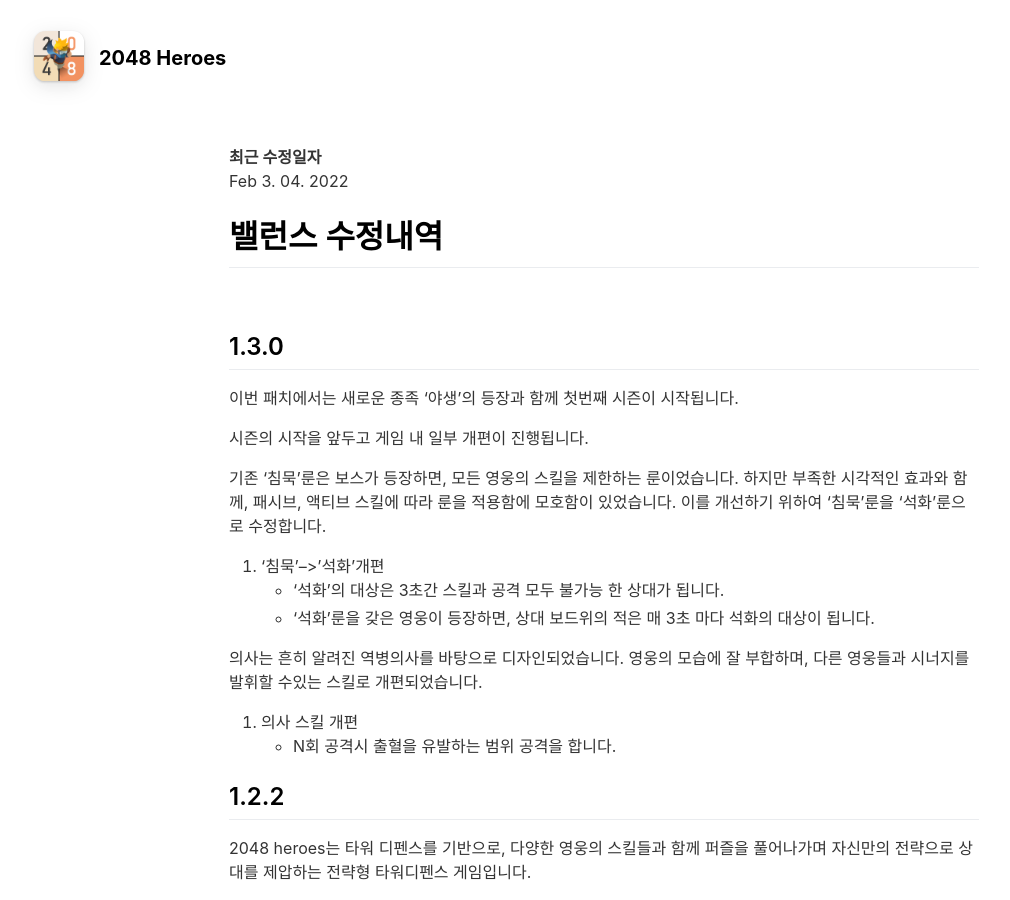
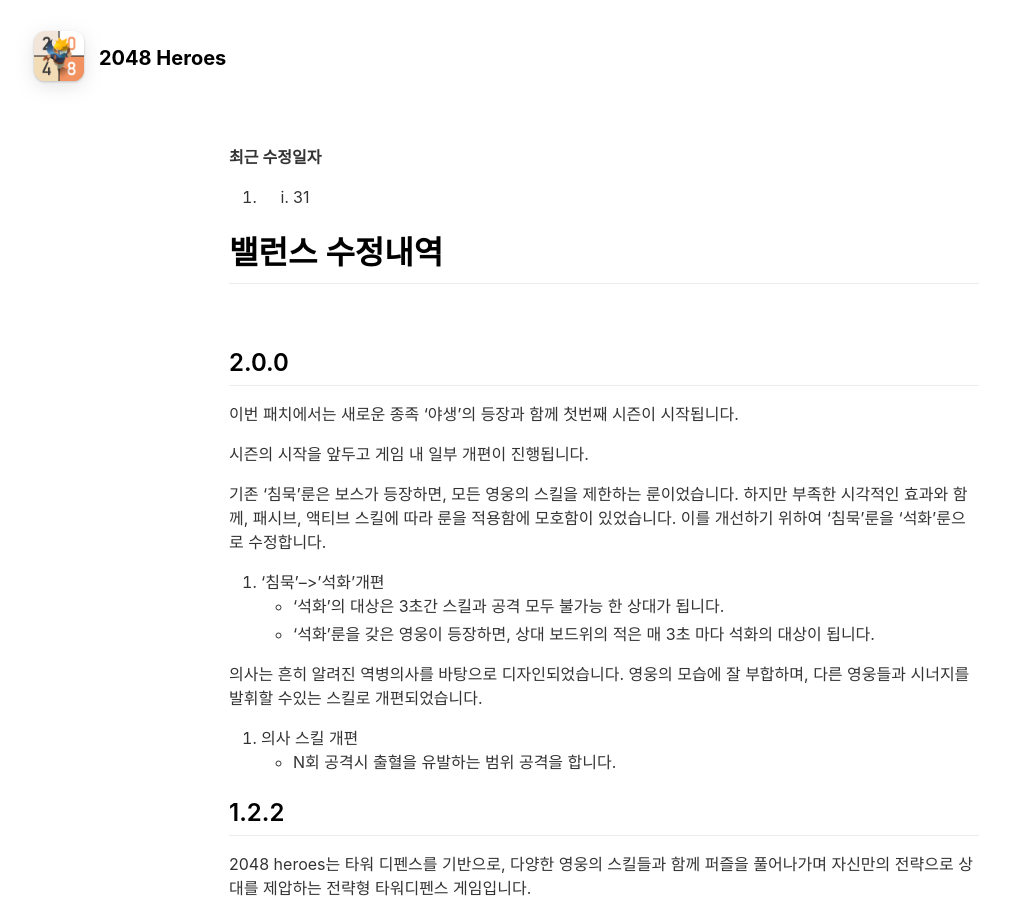
Before and after one commit to ArgoExped/Frozen-Arts, a Jekyll site: the page built from balance-kr.md, in a window 1280 px wide and 900 px high. Shown: the whole window, without its empty margins (36-1046 px from the left). Built offline with Jekyll 4.4.1, drawn with Linux system fonts in a browser that asks for light colours; nearby versions of some CDN libraries.

Commit message:
no message

```diff
--- a/balance-kr.md
+++ b/balance-kr.md
@@ -5,13 +5,13 @@ include_in_header: true
 ---
 
 **최근 수정일자**
-Feb 3. 04. 2022
+2022. 03. 31
 
 # 밸런스 수정내역
 
 <br>
 
-## 1.3.0
+## 2.0.0
 이번 패치에서는 새로운 종족 '야생'의 등장과 함께 첫번째 시즌이 시작됩니다.
 
 시즌의 시작을 앞두고 게임 내 일부 개편이 진행됩니다.
```
